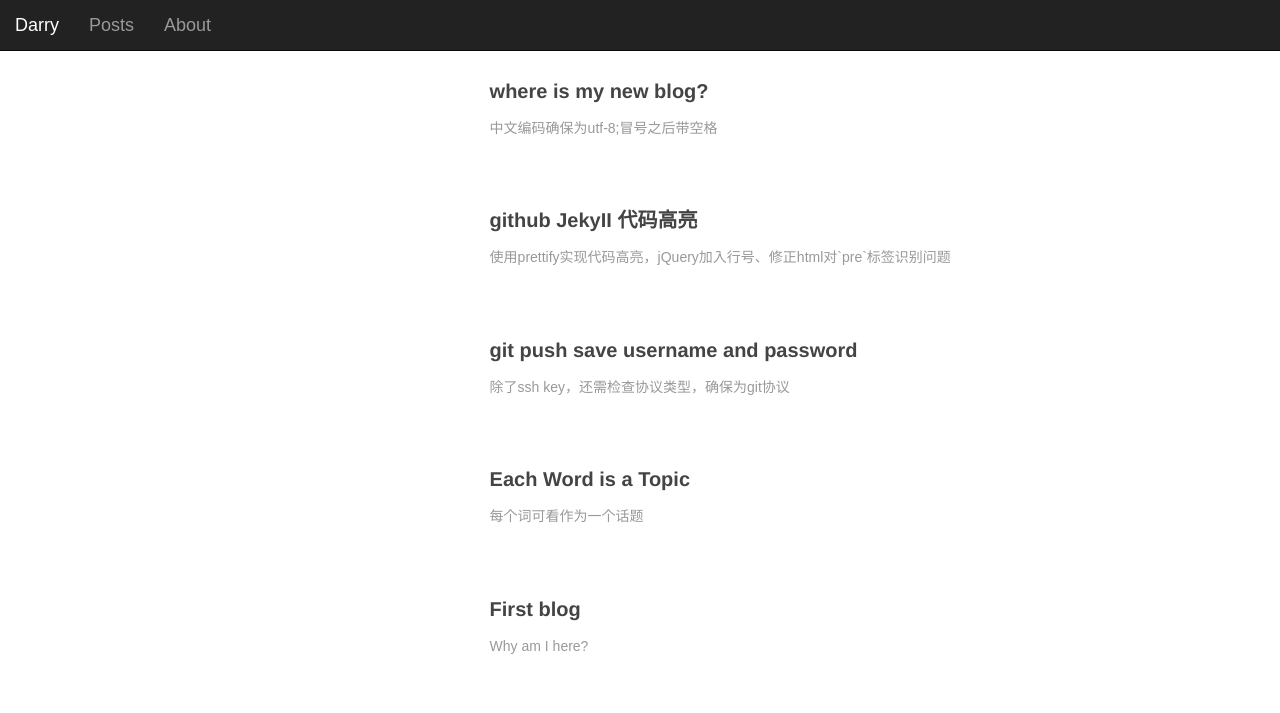
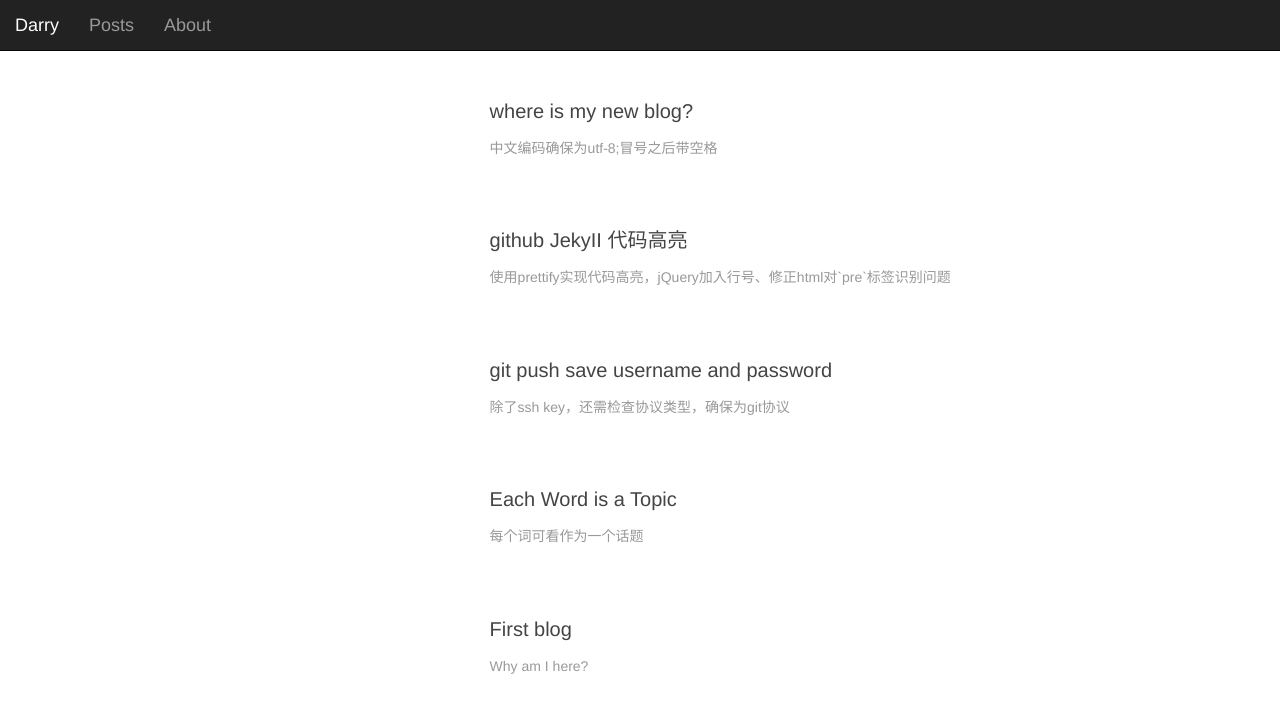
Before and after one commit to ldengjie/ldengjie.github.io, a Jekyll site: the page built from index.md, in a window 1280 px wide. Shown: the top 713 px of the page. Built offline with Jekyll 4.4.1, drawn with Linux system fonts in a browser that asks for light colours; Markdown is read by kramdown in place of the engine named in the settings; comment, search, counter and statistics services are not loaded.

Commit message:
bootstrap

```diff
--- a/_layouts/default.html
+++ b/_layouts/default.html
@@ -13,7 +13,6 @@
     <link rel="shortcut icon" href="/favicon.ico" type="image/x-icon" />
     <!--<link rel="alternate" type="application/atom+xml" title="Recent Entries" href="{{ site.feed }}" />-->
 <!-- Bootstrap -->
-<link rel="stylesheet" href="/js/bootstrap-3.0.3/css/bootstrap.min.css">
 <style type="text/css">
 .headroom {position: fixed;top: 0;left: 0;right: 0;transition: all .2s ease-in-out;}
 .headroom--unpinned {top: -100px;}
@@ -35,6 +34,7 @@ $(".navbar-fixed-top").headroom();
 <!--hihtlight-->
 <link rel="stylesheet" href="/css/default.css" type="text/css" />
 <link href="/js/prettify/prettify.css" rel="stylesheet" type="text/css">
+<link rel="stylesheet" href="/js/bootstrap-3.0.3/css/bootstrap.min.css">
 
 </head>
 <body>
```
